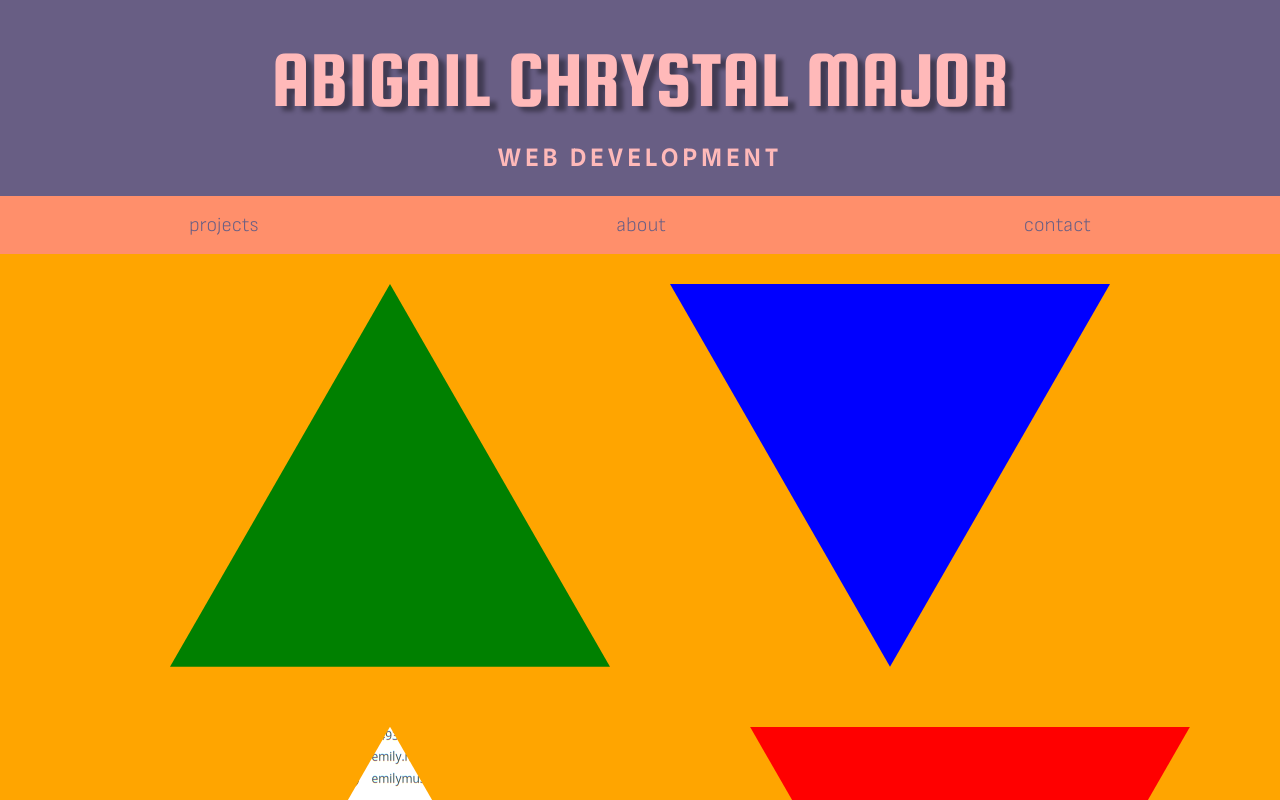
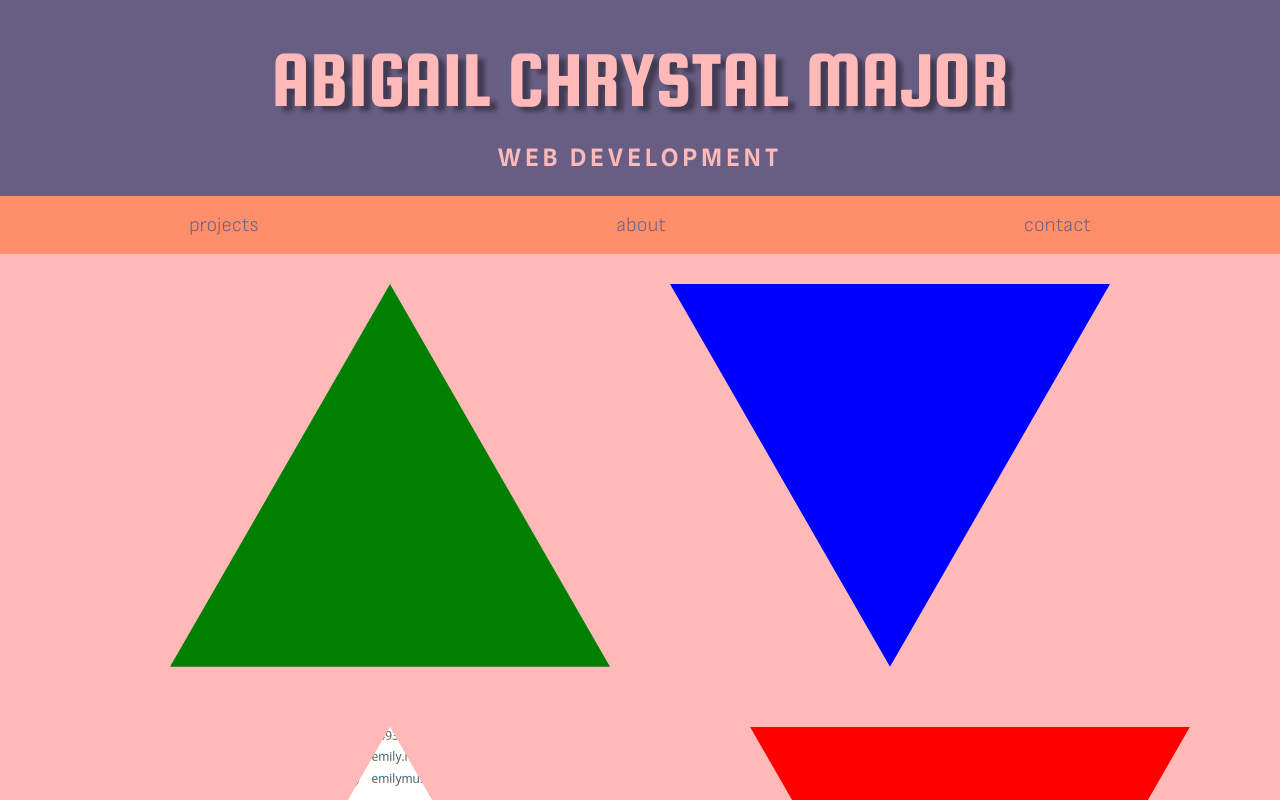
Before and after one commit to chryschi/personal-portfolio, a React (Vite) app: page / in a window 1280 px wide. Built offline with nearby package versions, Linux system fonts and the light colour scheme.

Commit message:
Color webpage

```diff
--- a/src/App.css
+++ b/src/App.css
@@ -4,29 +4,12 @@
   width: 100%;
   display: flex;
   flex-direction: column;
+  background-color: var(--logo-color);
 }
 
 * {
   margin: 0;
   padding: 0;
-}
-
-/* header */
-.logo-container {
-  background-color: aqua;
-  padding: 20px;
-  text-transform: uppercase;
-}
-
-.logo {
-  font-family: SquadaOne;
-  font-size: 4rem;
-}
-
-.logo-container p {
-  font-family: SplineSans;
-  font-size: 1.2rem;
-  letter-spacing: 0.2rem;
 }
 
 nav {
@@ -96,7 +79,7 @@ nav a:active::after {
 main {
   flex: 1 auto;
   width: 100%;
-  background-color: lightblue;
+  /* background-color: lightblue; */
 }
 
 @keyframes levitation {
--- a/src/index.css
+++ b/src/index.css
@@ -18,9 +18,8 @@
   line-height: 1.5;
 
   color-scheme: light dark;
-  color: rgba(255, 255, 255, 0.87);
-  background-color: var(--background-color);
-  --nav-text-color: black;
+  color: #685e84;
+  background-color: #ffb9b9;
 
   font-synthesis: none;
   text-rendering: optimizeLegibility;
@@ -37,15 +36,7 @@
   --second-header-color: #ffb9b9;
   --navbar-background-color: #ff8f6b;
   --navbar-color: #685e84;
-  --background-color: #ffb9b9;
 }
-
-/* body {
-  margin: 0;
-  display: flex;
-  place-items: center;
-  min-width: 320px;
-} */
 
 html,
 body {
@@ -53,7 +44,6 @@ body {
   height: 100%;
   min-height: 100%;
   overflow-x: hidden;
-  background-color: lightslategray;
 }
 
 h1 {
@@ -82,13 +72,3 @@ button:focus,
 button:focus-visible {
   outline: none;
 }
-
-@media (prefers-color-scheme: light) {
-  :root {
-    color: #213547;
-    background-color: #ffffff;
-  }
-  /* button {
-    background-color: #f9f9f9;
-  } */
-}
--- a/src/pages/About/About.css
+++ b/src/pages/About/About.css
@@ -81,17 +81,13 @@
 }
 
 .about-scrollbar .tooltip {
-  background-color: red;
+  background-color: var(--header-background-color);
   width: 100%;
   height: 25%;
   transition: transform 0.5s ease;
 }
 
 @media only screen and (max-width: 1190px) {
-  main {
-    background-color: blue;
-  }
-
   .profile-square {
     max-width: 300px;
     max-height: 300px;
--- a/src/pages/Projects/Projects.css
+++ b/src/pages/Projects/Projects.css
@@ -76,49 +76,29 @@
 }
 
 /* Extra small devices (phones, 600px and down) */
-@media only screen and (max-width: 600px) {
-  main {
-    background-color: green;
-  }
-}
+/* @media only screen and (max-width: 600px) {
+} */
 
 /* Small devices (portrait tablets and large phones, 600px and up) */
-@media only screen and (min-width: 600px) {
-  main {
-    background-color: rosybrown;
-  }
-}
+/* @media only screen and (min-width: 600px) {
+} */
 
 /* Medium devices (landscape tablets, 768px and up) */
-@media only screen and (min-width: 768px) {
-  main {
-    background-color: lightblue;
-  }
-}
+/* @media only screen and (min-width: 768px) {
+} */
 
 /* Large devices (laptops/desktops, 992px and up) */
-@media only screen and (min-width: 992px) {
-  main {
-    background-color: violet;
-  }
-}
+/* @media only screen and (min-width: 992px) {
+} */
 
 /* Extra large devices (large laptops and desktops, 1200px and up) */
 @media only screen and (min-width: 1160px) {
-  main {
-    background-color: orange;
-  }
-
   .position-four {
     top: 0rem;
   }
 }
 
 @media only screen and (min-width: 1660px) {
-  main {
-    background-color: orange;
-  }
-
   .position-four {
     top: -4rem;
   }
@@ -129,10 +109,6 @@
 }
 
 @media only screen and (min-width: 2160px) {
-  main {
-    background-color: mintcream;
-  }
-
   .position-four {
     top: 0rem;
   }
--- a/src/pages/Projects/Projects.jsx
+++ b/src/pages/Projects/Projects.jsx
@@ -1,5 +1,5 @@
 import "./Projects.css";
-import { useContext } from "react";
+import { useContext, useEffect } from "react";
 import { AppContext } from "../../App";
 import ProjectCard from "../../components/ProjectCard";
 import imgCVBuilder from "../../assets/projects_screenshots/cv-builder-screenshot.png";
@@ -100,6 +100,12 @@ const Projects = () => {
   const { width } = useViewport();
   const breakpoint = 1016;
 
+  useEffect(() => {
+    document.body.style.backgroundColor = grayscale
+      ? "grey"
+      : "var(--background-color)";
+  }, [grayscale]);
+
   return (
     <>
       {/* <div
```
